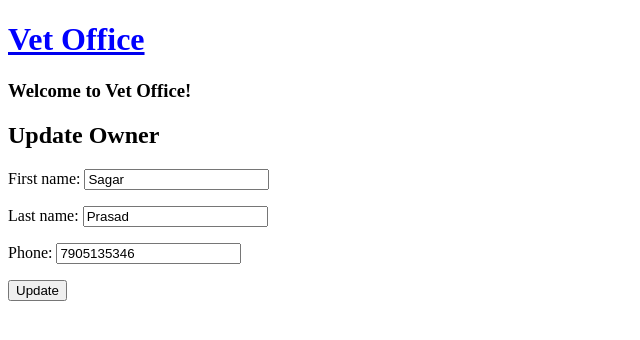
After one commit to SagarPrasad160/djangovet, a Django app: page /owner/update/4/ in a window 1280 px wide. The commit adds this page. Shown: the top 340 px of the page, without its empty margins (0-640 px from the left). Run offline with Django 5.2, Linux system fonts and the light colour scheme; data comes from the database, SQL or seed files in the repository; both versions use the stored data as it was after the commit.

Commit message:
update templates,views

```diff
--- a/vetoffice/forms.py
+++ b/vetoffice/forms.py
@@ -2,12 +2,12 @@ from django import forms
 
 from .models import Patient,Owner
 
-class OwnerCreateForm(forms.ModelForm):
+class OwnerForm(forms.ModelForm):
   class Meta:
     model = Owner
-    fields = ("first_name","last_name","phone")
+    fields = "__all__"
 
-class PatientCreateForm(forms.ModelForm):
+class PatientForm(forms.ModelForm):
   class Meta:
     model = Patient
-    fields = ('animal_type','breed','pet_name','age','owner')
+    fields = "__all__"
--- a/vetoffice/models.py
+++ b/vetoffice/models.py
@@ -7,7 +7,7 @@ class Owner(models.Model):
   phone = models.CharField(max_length=20)
 
   def get_absolute_url(self):
-    return 'list'
+    return '/owner/list'
 
 
 class Patient(models.Model):
@@ -30,4 +30,4 @@ class Patient(models.Model):
   owner = models.ForeignKey(Owner,on_delete=models.CASCADE)
 
   def get_absolute_url(self):
-    return 'list'
+    return '/patient/list'
--- a/vetoffice/templates/vetoffice/base.html
+++ b/vetoffice/templates/vetoffice/base.html
@@ -5,7 +5,7 @@
   <meta charset="UTF-8">
   <meta name="viewport" content="width=device-width, initial-scale=1.0">
   <link rel="stylesheet" href="{% static 'vetoffice/styles.css' %}">
-  <title>Document</title>
+  <title>Vet Office</title>
 </head>
 <body>
   <a href="{% url 'home' %}"><h1>Vet Office</h1></a>
--- a/vetoffice/templates/vetoffice/owner_list.html
+++ b/vetoffice/templates/vetoffice/owner_list.html
@@ -15,8 +15,8 @@
       <td>{{ owner.first_name }}</td>
       <td>{{ owner.last_name }}</td>
       <td>{{ owner.phone }}</td>
-      <td><a href=""><button>Edit</button></a></td>
-      <td><a href=""><button>Delete</button></a></td>
+      <td><a href="{%url 'ownerupdate' owner.id %}"><button>Edit</button></a></td>
+      <td><a href="{% url 'ownerdelete' owner.id %}"><button>Delete</button></a></td>
   </tr>
   {% endfor %}
 </table>
--- /dev/null
+++ b/vetoffice/templates/vetoffice/owner_update_form.html
@@ -0,0 +1,10 @@
+{% extends "vetoffice/base.html" %}
+
+{% block content %}
+<h2>Update Owner</h2>
+<form action="" method="POST">
+  {% csrf_token %}
+  {{ form.as_p }}
+  <input type="submit" value="Update" />
+</form>
+{% endblock %}
--- a/vetoffice/templates/vetoffice/patient_list.html
+++ b/vetoffice/templates/vetoffice/patient_list.html
@@ -18,6 +18,8 @@
     <td>{{pet.pet_name}}</td>
     <td>{{pet.age}}</td>
     <td>{{pet.owner}}</td>
+    <td><a href="{% url 'patientupdate' pet.id %}">Edit</a></td>
+    <td><a href="{% url 'patientdelete' pet.id %}">Delete</a></td>
   </tr>
   {% endfor %}
  </table>
--- a/vetoffice/urls.py
+++ b/vetoffice/urls.py
@@ -3,10 +3,14 @@ from . import views
 
 urlpatterns = [
    path('',views.home,name='home'),
-   path('owner/list',views.OwnerList.as_view(),name
+   path('owner/list/',views.OwnerList.as_view(),name
    ='ownerlist'),
-   path('owner/create',views.OwnerCreate.as_view(),name='ownercreate'),
-   path('patient/list',views.PatientList.as_view(),name
+   path('owner/create/',views.OwnerCreate.as_view(),name='ownercreate'),
+   path('owner/update/<pk>/',views.OwnerUpdate.as_view(),name='ownerupdate'),
+   path('owner/<pk>/delete',views.OwnerDelete.as_view(),name='ownerdelete'),
+   path('patient/list/',views.PatientList.as_view(),name
    ="patientlist"),
-   path("patient/create",views.PatientCreate.as_view(),name="patientcreate")
+   path("patient/create/",views.PatientCreate.as_view(),name="patientcreate"),
+   path("patient/update/<pk>/",views.PatientUpdate.as_view(),name="patientupdate"),
+   path("patient/<pk>/delete",views.PatientDelete.as_view(),name="patientdelete")
 ]
--- a/vetoffice/views.py
+++ b/vetoffice/views.py
@@ -3,7 +3,7 @@ from django.views.generic import ListView
 from django.views.generic.edit import UpdateView,CreateView,DeleteView
 
 from .models import Patient,Owner
-from .forms import PatientCreateForm,OwnerCreateForm
+from .forms import OwnerForm,PatientForm
 
 # Create your views here.
 def home(request):
@@ -16,7 +16,18 @@ class OwnerList(ListView):
 class OwnerCreate(CreateView):
   model = Owner
   template_name = 'vetoffice/owner_create_form.html'
-  form_class =OwnerCreateForm
+  form_class = OwnerForm
+
+class OwnerUpdate(UpdateView):
+  model = Owner
+  template_name = 'vetoffice/owner_update_form.html'
+  form_class = OwnerForm
+
+
+class OwnerDelete(DeleteView):
+  model = Owner
+  template_name = 'vetoffice/owner_delete_form.html'
+  success_url = '/owner/list'
 
 
 class PatientList(ListView):
@@ -27,4 +38,14 @@ class PatientList(ListView):
 class PatientCreate(CreateView):
   model = Patient
   template_name = 'vetoffice/patient_create_form.html'
-  form_class = PatientCreateForm
+  form_class = PatientForm
+
+class PatientUpdate(UpdateView):
+  model = Patient
+  template_name = 'vetoffice/patient_update_form.html'
+  form_class = PatientForm
+
+class PatientDelete(DeleteView):
+    model = Patient
+    template_name = 'vetoffice/patient_delete_form.html'
+    success_url = '/patient/list'
```
Also changed, not shown: vetoffice/templates/vetoffice/owner_delete_form.html (added, +9 -0 lines), vetoffice/templates/vetoffice/patient_delete_form.html (added, +9 -0 lines), vetoffice/templates/vetoffice/patient_update_form.html (added, +10 -0 lines), db.sqlite3.
